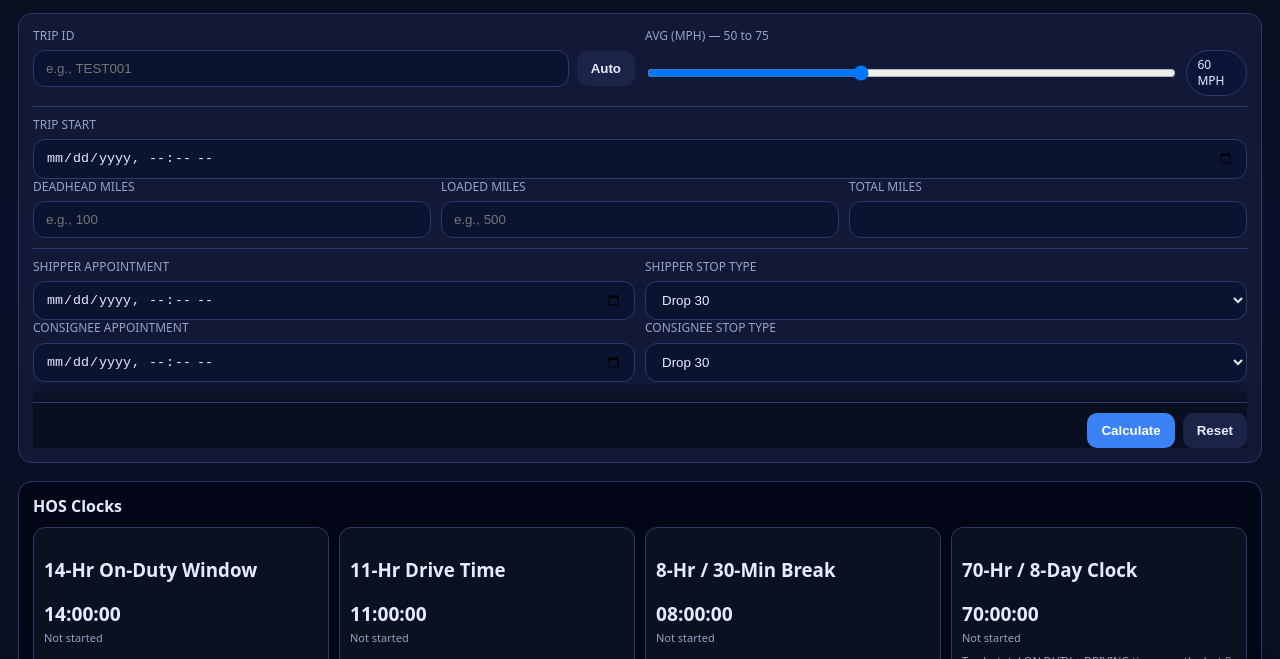
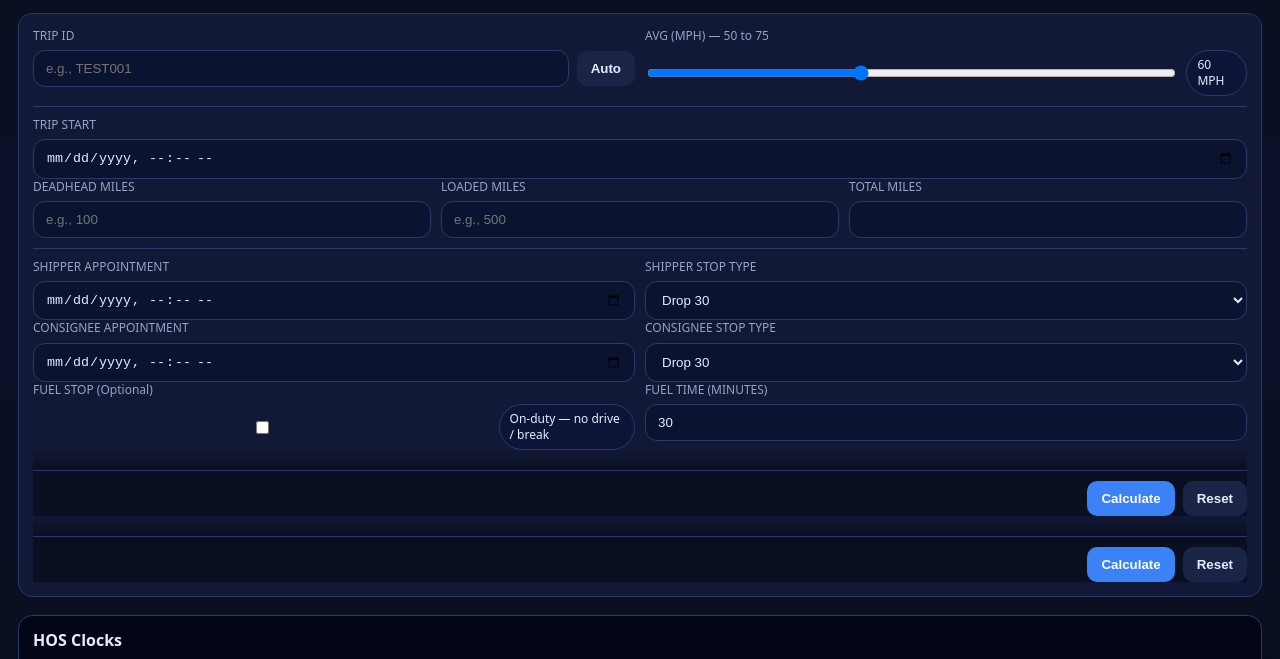
Before and after one commit to thatladytrucker/hos-pro.html, a plain HTML site: page index.html in a window 1280 px wide. Shown: the part 78-737 px from the top of the page. Drawn offline with Linux system fonts and the light colour scheme.

Commit message:
Add fuel stop section to index.html
Added optional fuel stop section with input fields.

```diff
--- a/index.html
+++ b/index.html
@@ -274,6 +274,36 @@
             <option value="LIVE120">Live 120</option>
             <option value="BACKHAUL90">Backhaul 90</option>
           </select>
+        </div>
+      </div>
+      <!-- FUEL STOP (Optional) -->
+      <div class="row cols-2">
+        <div>
+          <div class="label">FUEL STOP (Optional)</div>
+          <div class="inline">
+            <input id="fuelEnabled" type="checkbox" />
+            <span class="pill">On-duty — no drive / break</span>
+          </div>
+        </div>
+        <div>
+          <div class="label">FUEL TIME (MINUTES)</div>
+          <input
+            id="fuelMinutes"
+            type="number"
+            min="5"
+            step="5"
+            value="30"
+            inputmode="numeric"
+          />
+        </div>
+      </div>
+      <!-- /FUEL STOP -->
+
+      <div class="stickyfoot">
+        <div class="hr"></div>
+        <div class="inline right">
+          <button id="calc" class="btn">Calculate</button>
+          <button id="reset" class="btn mutebtn">Reset</button>
         </div>
       </div>
 
```
